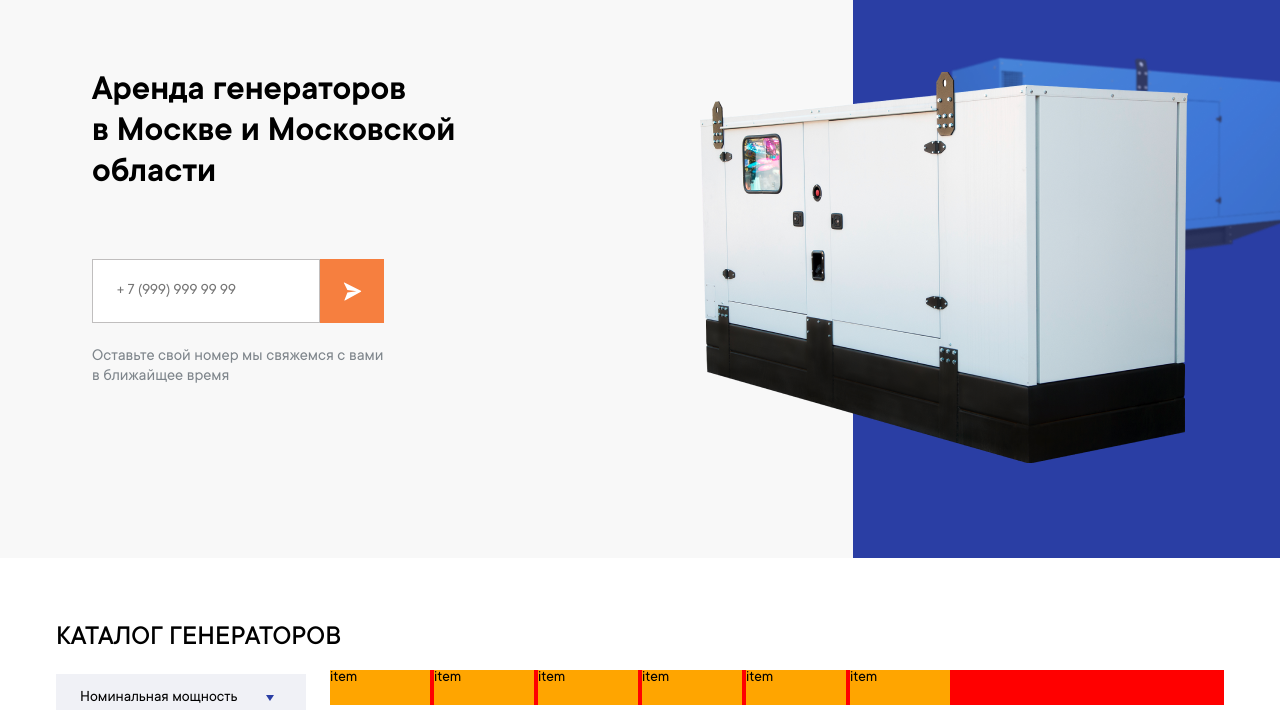
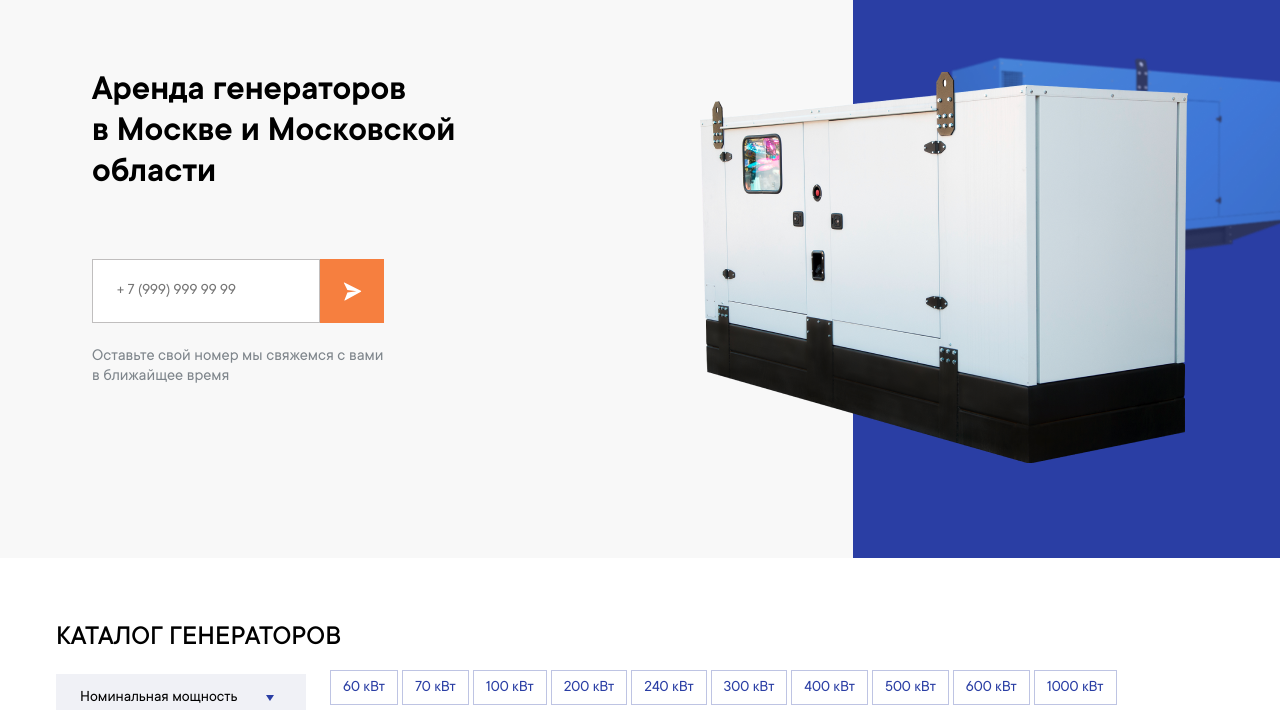
Before and after one commit to Nickolay-Kurdoglo/EnergoRent, a website: page src/index.html in a window 1280 px wide. Shown: the top 710 px of the page. Drawn offline with nearby package versions, Linux system fonts and the light colour scheme; files that its build step writes are made by us from their sources; files whose address does not match are found by name.

Commit message:
modified

```diff
--- a/src/html/products.html
+++ b/src/html/products.html
@@ -368,7 +368,7 @@
             </div>
             <div class="products__panel products__catalog">
                 <div class="products__power">
-                    <!-- <a class="t-power" href="">60 кВт</a>
+                    <a class="t-power" href="">60 кВт</a>
                     <a class="t-power" href="">70 кВт</a>
                     <a class="t-power" href="">100 кВт</a>
                     <a class="t-power" href="">200 кВт</a>
@@ -377,14 +377,7 @@
                     <a class="t-power" href="">400 кВт</a>
                     <a class="t-power" href="">500 кВт</a>
                     <a class="t-power" href="">600 кВт</a>
-                    <a class="t-power" href="">1000 кВт</a> -->
-
-                    <div class="item">item</div>
-                    <div class="item">item</div>
-                    <div class="item">item</div>
-                    <div class="item">item</div>
-                    <div class="item">item</div>
-                    <div class="item">item</div>
+                    <a class="t-power" href="">1000 кВт</a>
                 </div>
                 <div class="products__container">
                     <div class="product">
--- a/src/scss/_products.scss
+++ b/src/scss/_products.scss
@@ -27,7 +27,6 @@
     }
 
     &__power {
-        background-color: red;
         margin: 0 0 8px 0;
         width: 100%;
         height: 35px;
@@ -35,11 +34,6 @@
         gap: 0 4px;
         overflow-y: hidden;
         overflow-x: scroll;
-
-        .item {
-            width: 100px;
-            background-color: orange;
-        }
 
         .power__container {
             display: flex;
```
Also changed, not shown: dist/css/style.min.css, dist/index.html.
